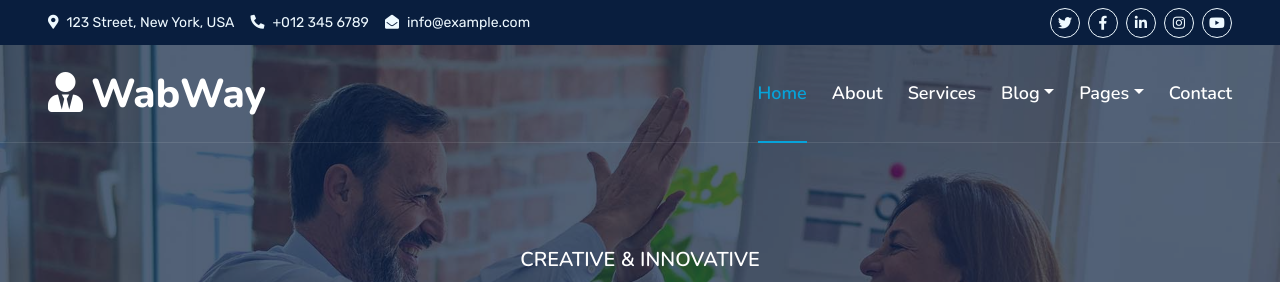
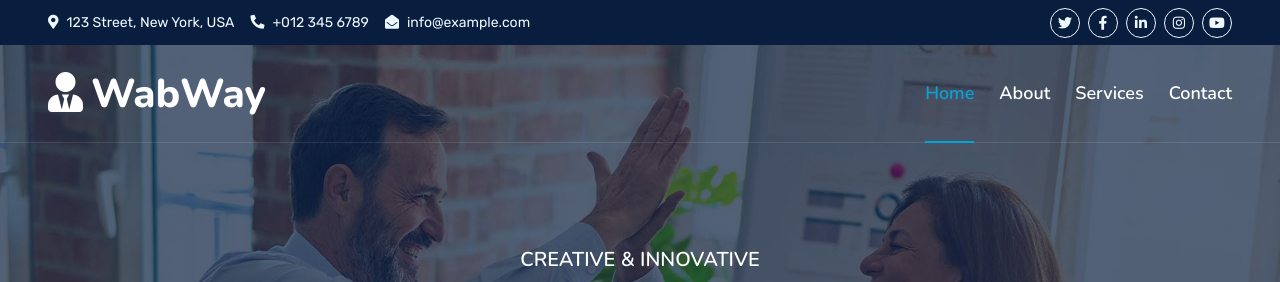
Before and after one commit to atul8727/wabwaynew, a PHP site: page / in a window 1280 px wide. Shown: the top 282 px of the page. Run offline with PHP 8.4, Linux system fonts and the light colour scheme; some libraries are stand-ins or nearby versions.

Commit message:
minor changes

```diff
--- a/components/nav.php
+++ b/components/nav.php
@@ -13,14 +13,14 @@ $activePage = basename($_SERVER['PHP_SELF'], ".php");
                     <a href="index.php" class="nav-item nav-link <?= ($activePage == 'index') ? 'active':''; ?>">Home</a>
                     <a href="about.php" class="nav-item nav-link <?= ($activePage == 'about') ? 'active':''; ?>">About</a>
                     <a href="service.php" class="nav-item nav-link <?= ($activePage == 'service') ? 'active':''; ?>">Services</a>
-                    <div class="nav-item dropdown">
+                    <!-- <div class="nav-item dropdown">
                         <a href="#" class="nav-link dropdown-toggle" data-bs-toggle="dropdown">Blog</a>
                         <div class="dropdown-menu m-0">
                             <a href="blog.php" class="dropdown-item">Blog Grid</a>
                             <a href="detail.php" class="dropdown-item">Blog Detail</a>
                         </div>
-                    </div>
-                    <div class="nav-item dropdown">
+                    </div> -->
+                    <!-- <div class="nav-item dropdown">
                         <a href="#" class="nav-link dropdown-toggle" data-bs-toggle="dropdown">Pages</a>
                         <div class="dropdown-menu m-0">
                             <a href="price.php" class="dropdown-item">Pricing Plan</a>
@@ -29,7 +29,7 @@ $activePage = basename($_SERVER['PHP_SELF'], ".php");
                             <a href="testimonial.php" class="dropdown-item">Testimonial</a>
                             <a href="quote.php" class="dropdown-item">Free Quote</a>
                         </div>
-                    </div>
+                    </div> -->
                     <a href="contact.php" class="nav-item nav-link <?= ($activePage == 'contact') ? 'active':''; ?>">Contact</a>
                 </div>
 
--- a/index.php
+++ b/index.php
@@ -436,7 +436,7 @@
 
 
     <!-- Testimonial Start -->
-    <div class="container-fluid py-5 wow fadeInUp" data-wow-delay="0.1s">
+    <!-- <div class="container-fluid py-5 wow fadeInUp" data-wow-delay="0.1s">
         <div class="container py-5">
             <div class="section-title text-center position-relative pb-3 mb-4 mx-auto" style="max-width: 600px;">
                 <h5 class="fw-bold text-primary text-uppercase">Testimonial</h5>
@@ -493,7 +493,7 @@
                 </div>
             </div>
         </div>
-    </div>
+    </div> -->
     <!-- Testimonial End -->
 
 
@@ -563,7 +563,7 @@
 
 
     <!-- Blog Start -->
-    <div class="container-fluid py-5 wow fadeInUp" data-wow-delay="0.1s">
+    <!-- <div class="container-fluid py-5 wow fadeInUp" data-wow-delay="0.1s">
         <div class="container py-5">
             <div class="section-title text-center position-relative pb-3 mb-5 mx-auto" style="max-width: 600px;">
                 <h5 class="fw-bold text-primary text-uppercase">Latest Blog</h5>
@@ -623,7 +623,7 @@
                 </div>
             </div>
         </div>
-    </div>
+    </div> -->
     <!-- Blog Start -->
 
 
```
